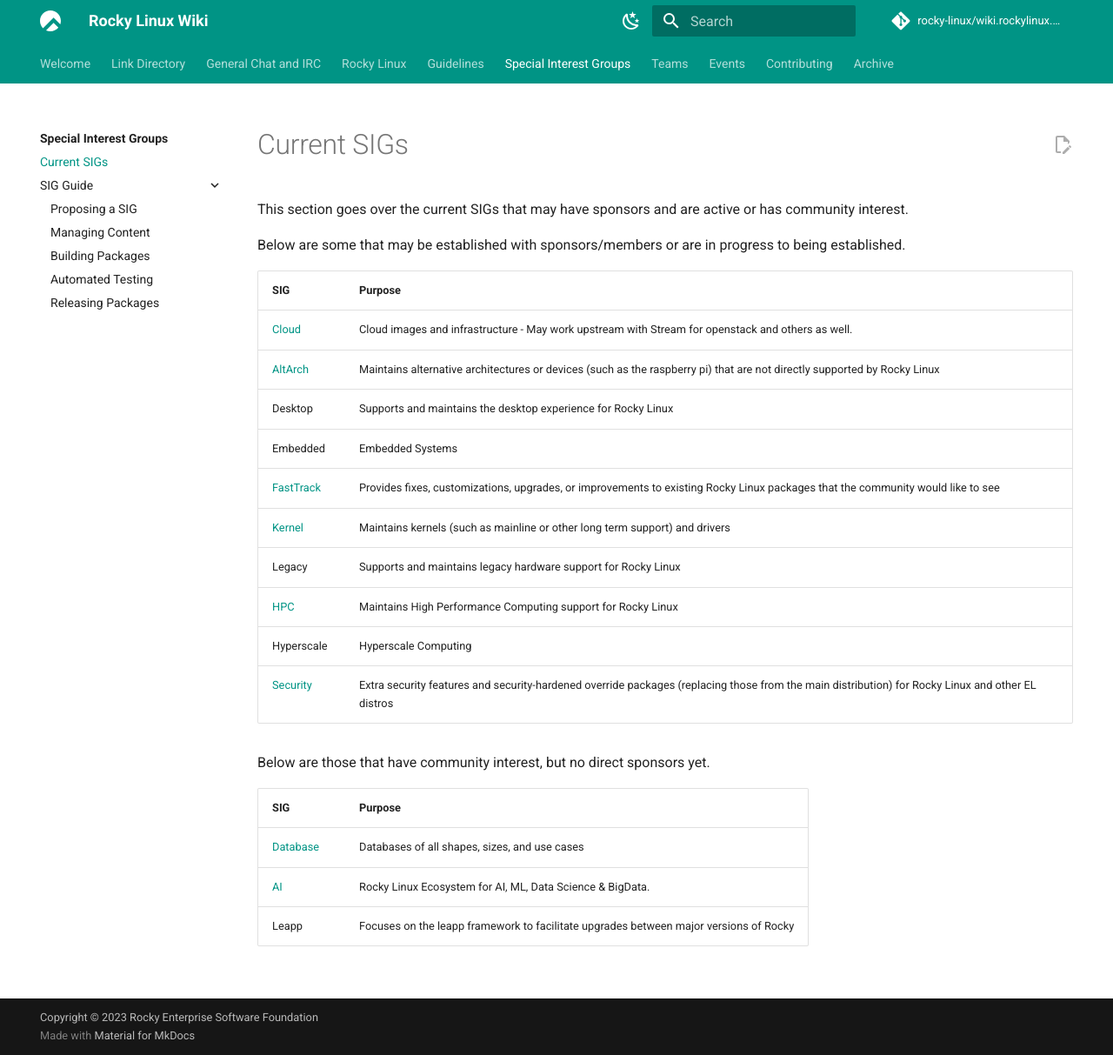
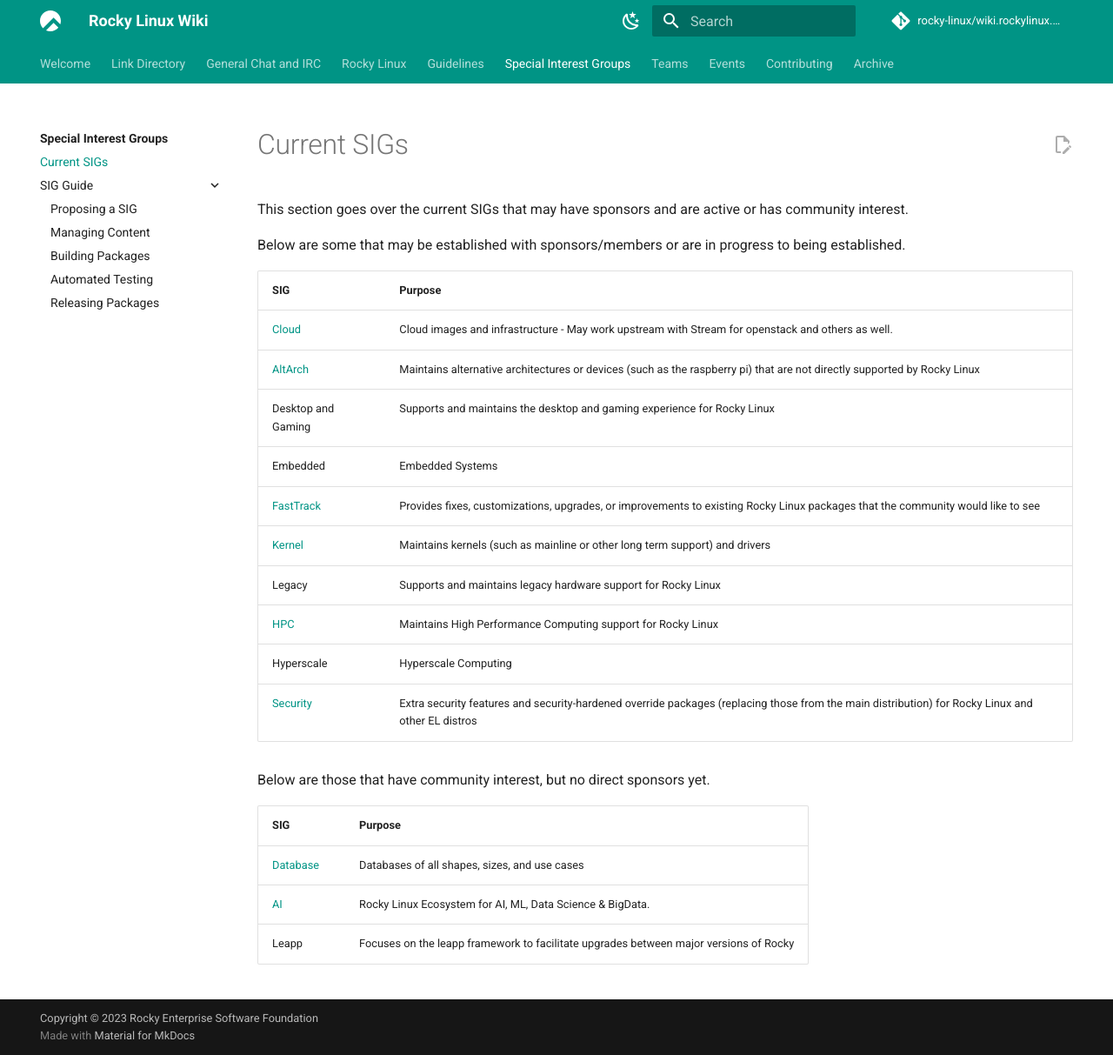
Before and after one commit to rocky-linux/wiki.rockylinux.org, an MkDocs documentation site: the page built from docs/special_interest_groups/current.md, in a window 1280 px wide and 1213 px high. Shown: the whole window at 87% size. Built offline with MkDocs 1.6.1 and Material for MkDocs 9.7.7, drawn with Linux system fonts in a browser that asks for light colours; comment, search, counter and statistics services are not loaded.

Commit message:
rename desktop to dng

```diff
--- a/docs/special_interest_groups/current.md
+++ b/docs/special_interest_groups/current.md
@@ -9,7 +9,7 @@
 |-----------------------------------------------|-----------------------------------------------------------------------------------------------------------------------------------------------------------|
 | [Cloud](https://sig-cloud.rocky.page/)        | Cloud images and infrastructure - May work upstream with Stream for openstack and others as well.                                                         |
 | [AltArch](https://sig-altarch.rocky.page/)    | Maintains alternative architectures or devices (such as the raspberry pi) that are not directly supported by Rocky Linux                                  |
-| Desktop                                       | Supports and maintains the desktop experience for Rocky Linux                                                                                             |
+| Desktop and Gaming                            | Supports and maintains the desktop and gaming experience for Rocky Linux                                                                                  |
 | Embedded                                      | Embedded Systems                                                                                                                                          |
 | [FastTrack](https://sig-fasttrack.rocky.page) | Provides fixes, customizations, upgrades, or improvements to existing Rocky Linux packages that the community would like to see                           |
 | [Kernel](https://sig-kernel.rocky.page/)      | Maintains kernels (such as mainline or other long term support) and drivers                                                                               |
```
